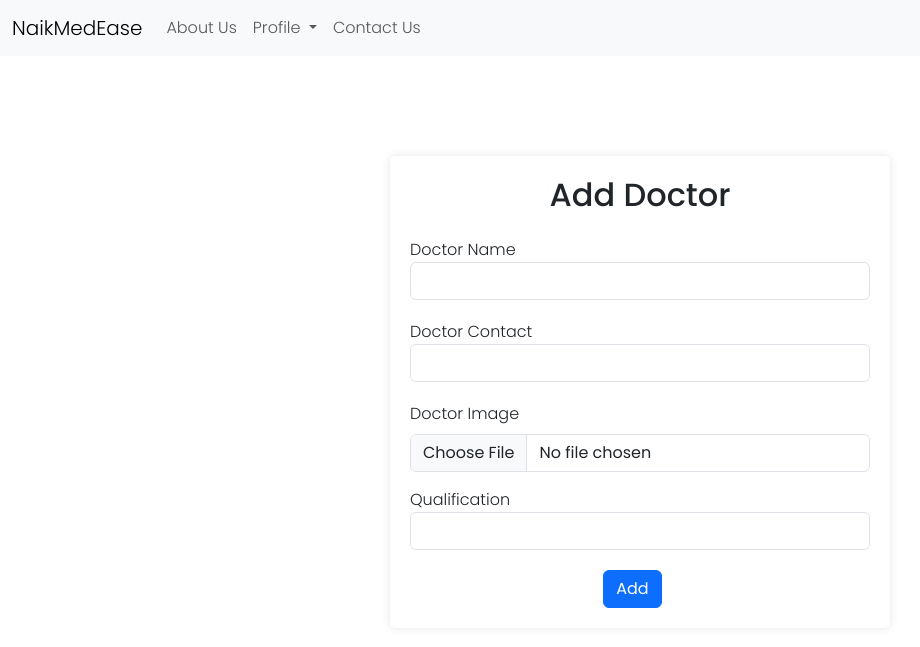
After one commit to Ntanmay10/NaikMedEase, a PHP site: page /adddoc.php in a window 1280 px wide. The commit adds this page. Shown: the top 647 px of the page, without its empty margins (0-920 px from the left). Run offline with PHP 8.4, Linux system fonts and the light colour scheme.

Commit message:
04-01-2024

```diff
--- a/Admin.php
+++ b/Admin.php
@@ -37,6 +37,7 @@
                 <a href="vieworders.php" type="submit" class="btn btn-dark">View Orders</a>
                 <a href="queries.php" type="submit" class="btn btn-dark">User Queries Manager</a>
                 <a href="addsubadmin.php" type="submit" class="btn btn-dark">Add Sub-Admin</a>
+                <a href="adddoc.php" type="submit" class="btn btn-dark">Add Doctor</a>
             </div>
             <h2>Queries to be answered</h2>
             <table class="table table-hover">
--- /dev/null
+++ b/adddoc.php
@@ -0,0 +1,70 @@
+<!DOCTYPE html>
+<html lang="en">
+
+<head>
+    <meta charset="UTF-8">
+    <meta name="viewport" content="width=device-width, initial-scale=1.0">
+    <title>Add Meds</title>
+    <?php include_once 'navbar.php'; ?>
+    <link rel="stylesheet" href="./css/form.css">
+    <?php
+    $con = mysqli_connect("localhost", "root", "", "naikmedease");
+    if (isset($_REQUEST["btnadddoc"])) {
+        $docnm = $_REQUEST["docnm"];
+        $doccnt = $_REQUEST["doccnt"];
+        $qualif = $_REQUEST["Qualification"];
+        $filename = $_FILES["docimg"]["name"];
+        $filetype = $_FILES["docimg"]["type"];
+        $filetmpname = $_FILES["docimg"]["tmp_name"];
+
+        // Validate file type
+        $allowedTypes = array('image/jpeg', 'image/jpg', 'image/png');
+        if (!in_array($filetype, $allowedTypes)) {
+            echo "<script>alert('Only JPEG, JPG, and PNG files are allowed.')</script>";
+        } else {
+            // Move uploaded file
+            $uploadDir = "docimg/";
+            $uploadPath = $uploadDir . $filename;
+            if (move_uploaded_file($filetmpname, $uploadPath)) {
+                    $addprd = "INSERT INTO doctor(docnm, qualif, doccnt, docimg) VALUES ('$docnm', '$qualif', '$doccnt', '$filename')";
+                    $done = mysqli_query($con, $addprd);
+                    if ($done) {
+                        echo "<script>alert('Doctor inserted')</script>";
+                    }
+                }
+        }
+    }
+    ?>
+    <style>
+        .mid {
+            margin-left: 42%;
+        }
+    </style>
+</head>
+
+<body>
+    <div class="form-container" method="post">
+        <h2 class="text-center mb-4">Add Doctor</h2>
+        <form id="loginForm" method="post" enctype="multipart/form-data">
+            <div class="form-group">
+                <label for="docnm">Doctor Name</label>
+                <input type="text" class="form-control" id="username" name="docnm" required>
+            </div>
+            <div class="form-group">
+                <label for="doccnt">Doctor Contact</label>
+                <input type="text" class="form-control" id="doccnt" name="doccnt" required>
+            </div>
+            <div class="mb-3">
+                <label for="formFile" class="form-label">Doctor Image</label>
+                <input class="form-control" type="file" id="formFile" name="docimg" required>
+            </div>
+            <div class="form-group">
+                <label for="Qualification">Qualification</label>
+                <input type="text" class="form-control" id="Qualification" name="Qualification" required>
+            </div>
+            <button type="submit" class="btn btn-primary btn-block mid" name="btnadddoc">Add</button>
+        </form>
+    </div>
+</body>
+
+</html>
--- a/footer.php
+++ b/footer.php
@@ -32,6 +32,7 @@
                     <ul class="list-unstyled">
                         <li><a href="#" onclick="home();">Home</a></li>
                         <li><a href="#" onclick="feedback();">Feedback</a></li>
+                        <li><a href="doctor.php">Consult Doctor</a></li>
                     </ul>
                 </div>
             </div>
--- a/sql/naikmedease.sql
+++ b/sql/naikmedease.sql
@@ -136,7 +136,7 @@ CREATE TABLE IF NOT EXISTS `orders` (
   `total_amount` decimal(10,2) DEFAULT NULL,
   `addrs` varchar(200) NOT NULL,
   PRIMARY KEY (`order_id`)
-) ENGINE=MyISAM AUTO_INCREMENT=4 DEFAULT CHARSET=utf8mb4 COLLATE=utf8mb4_0900_ai_ci;
+) ENGINE=MyISAM AUTO_INCREMENT=4 DEFAULT CHARSET=utf8mb4 COLLATE=utf8mb4_general_ci;
 
 --
 -- Dumping data for table `orders`
@@ -162,7 +162,7 @@ CREATE TABLE IF NOT EXISTS `order_details` (
   `price` decimal(10,2) DEFAULT NULL,
   PRIMARY KEY (`order_detail_id`),
   KEY `order_id` (`order_id`)
-) ENGINE=MyISAM AUTO_INCREMENT=6 DEFAULT CHARSET=utf8mb4 COLLATE=utf8mb4_0900_ai_ci;
+) ENGINE=MyISAM AUTO_INCREMENT=6 DEFAULT CHARSET=utf8mb4 COLLATE=utf8mb4_general_ci;
 
 --
 -- Dumping data for table `order_details`
@@ -189,7 +189,7 @@ CREATE TABLE IF NOT EXISTS `payment` (
   `regid` int NOT NULL,
   `order_id` int NOT NULL,
   PRIMARY KEY (`payid`)
-) ENGINE=MyISAM AUTO_INCREMENT=4 DEFAULT CHARSET=utf8mb4 COLLATE=utf8mb4_0900_ai_ci;
+) ENGINE=MyISAM AUTO_INCREMENT=4 DEFAULT CHARSET=utf8mb4 COLLATE=utf8mb4_general_ci;
 
 --
 -- Dumping data for table `payment`
```
Also changed, not shown: doctor.php (added, +47 -0 lines), docimg/Screenshot 2024-03-29 112238.png (added).
